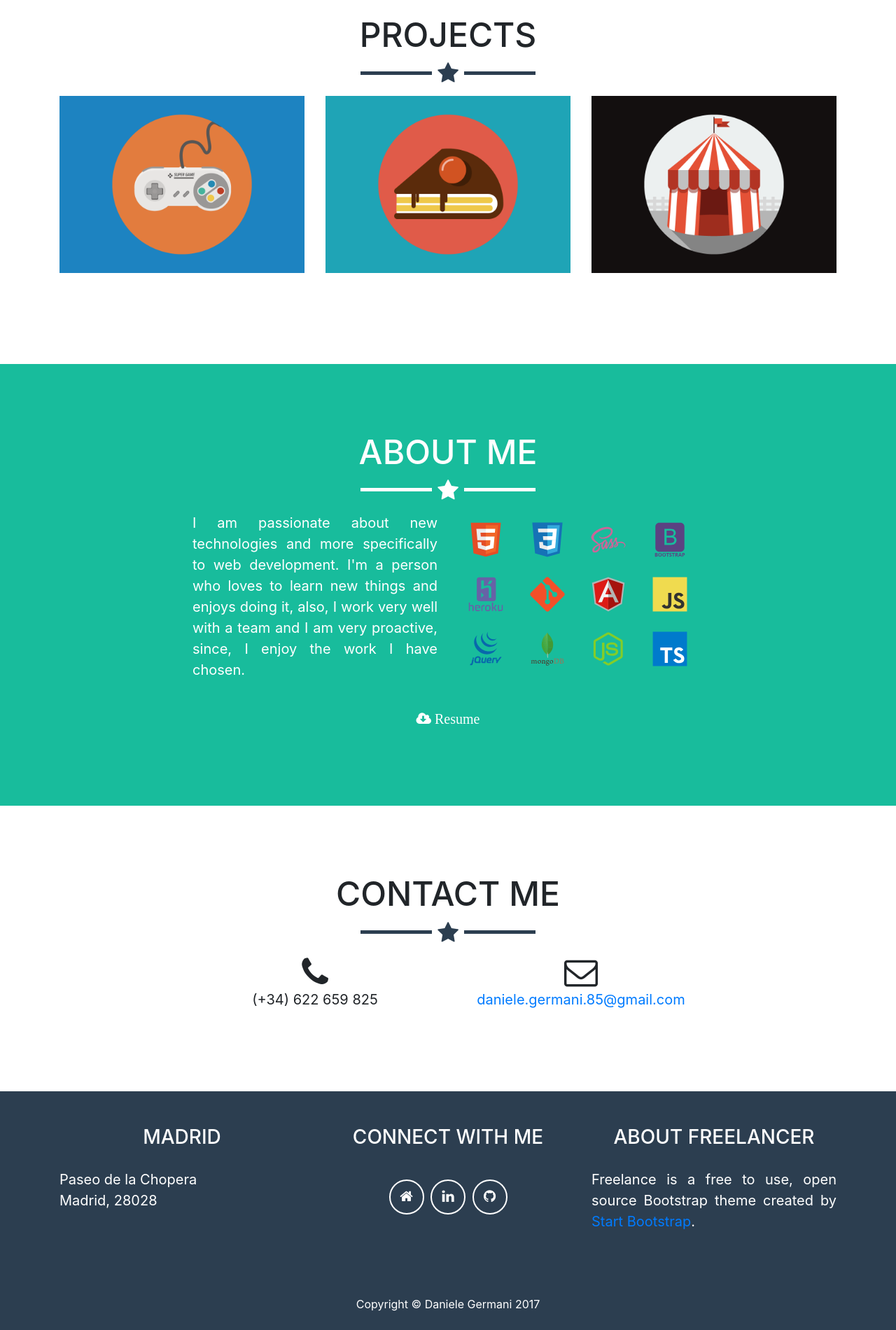
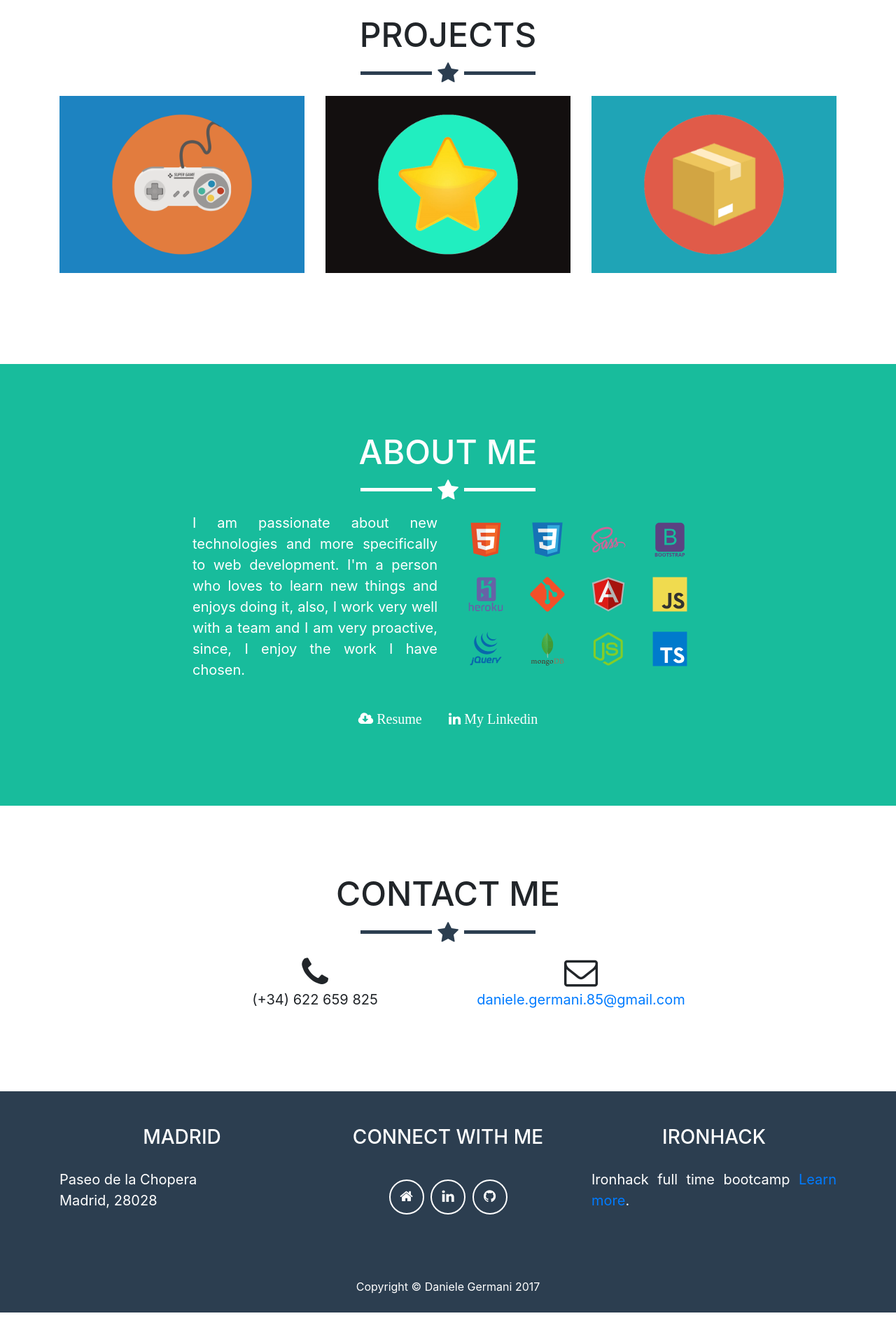
Before and after one commit to DanieleGermani/danielegermani.github.io, a website with bundled scripts: page index.html in a window 1280 px wide. Shown: the part 800-2700 px from the top of the page at 70% size. After the commit the page ends 2675 px from the top, so only its background shows below. Built offline with nearby package versions, Linux system fonts and the light colour scheme.

Commit message:
resumePdf added ,almost done, just change picts projects

```diff
--- a/css/freelancer.css
+++ b/css/freelancer.css
@@ -276,7 +276,7 @@ header.masthead .intro-text .skills {
 }
 
 #portfolio .portfolio-item .portfolio-link .caption .caption-content {
-  font-size: 20px;
+  font-size: 18px;
   position: absolute;
   top: 50%;
   width: 100%;
@@ -284,6 +284,9 @@ header.masthead .intro-text .skills {
   margin-top: -12px;
   text-align: center;
   color: white;
+  font-family: 'Montserrat', 'Helvetica Neue', Helvetica, Arial, sans-serif;
+  font-weight: 700;
+  text-transform: uppercase;
 }
 
 #portfolio .portfolio-item .portfolio-link .caption .caption-content i {
--- a/index.html
+++ b/index.html
@@ -75,7 +75,7 @@
             <a class="portfolio-link" href="#portfolioModal1" data-toggle="modal">
               <div class="caption">
                 <div class="caption-content">
-                  <i class="fa fa-search-plus fa-3x">Traffic Racer</i>
+                  <i class="fa fa-search-plus fa-3x">Racer</i>
                 </div>
               </div>
               <img class="img-fluid" src="img/portfolio/game.png" alt="">
@@ -88,7 +88,7 @@
                   <i class="fa fa-search-plus fa-3x">StarMeet</i>
                 </div>
               </div>
-              <img class="img-fluid" src="img/portfolio/cake.png" alt="">
+              <img class="img-fluid" src="img/portfolio/starmeet.png" alt="">
             </a>
           </div>
           <div class="col-sm-4 portfolio-item">
@@ -98,7 +98,7 @@
                   <i class="fa fa-search-plus fa-3x">Mbox</i>
                 </div>
               </div>
-              <img class="img-fluid" src="img/portfolio/circus.png" alt="">
+              <img class="img-fluid" src="img/portfolio/Mbox.png" alt="">
 
             </a>
           </div>
@@ -142,9 +142,11 @@ I'm a person who loves to learn new things and enjoys doing it, also, I work ver
             </div>
           </div>
           <div class="col-lg-8 mx-auto text-center">
-            <a href="resume.pdf" class="btn btn-lg btn-outline">
+            <a href="DanieleGermaniResume.pdf" class="btn btn-lg btn-outline">
               <i class="fa fa-cloud-download"> Resume</i>
-
+            </a>
+            <a href="https://www.linkedin.com/in/daniele-germani/" class="btn btn-lg btn-outline">
+              <i class="fa fa-linkedin"> My Linkedin</i>
             </a>
           </div>
         </div>
@@ -211,9 +213,9 @@ I'm a person who loves to learn new things and enjoys doing it, also, I work ver
               </ul>
             </div>
             <div class="footer-col col-md-4">
-              <h3>About Freelancer</h3>
-              <p>Freelance is a free to use, open source Bootstrap theme created by
-                <a href="http://startbootstrap.com">Start Bootstrap</a>.</p>
+              <h3>Ironhack</h3>
+              <p>Ironhack full time bootcamp
+                <a href="http://code.ironhack.com/web-dev-bootcamp-mad-es-sem/?utm_medium=cpc&utm_source=google&utm_campaign=brand-mad-es-search&utm_content=brand-coding-bootcamp&gclid=CjwKEAjwxJnNBRCMqNXM6vKAq1wSJADxf_5Bmat3jXe3HAy91sdCkLrkG2I86KrPFJiTb7SmDpGPRBoCTXDw_wcB">Learn more</a>.</p>
             </div>
           </div>
         </div>
@@ -339,7 +341,7 @@ I'm a person who loves to learn new things and enjoys doing it, also, I work ver
                 <div class="modal-body">
                   <h2>StarMeet</h2>
                   <hr class="star-primary">
-                  <img class="img-fluid img-centered" src="img/portfolio/circus.png" alt="">
+                  <img class="img-fluid img-centered" src="img/portfolio/starmeet.png" alt="">
                   <ul class="modal-body">
                   <h3>Project #2: Full-stack Application </h3>
                   <br>
@@ -442,7 +444,7 @@ I'm a person who loves to learn new things and enjoys doing it, also, I work ver
                 <div class="modal-body">
                   <h2>Mbox</h2>
                   <hr class="star-primary">
-                  <img class="img-fluid img-centered" src="img/portfolio/circus.png" alt="">
+                  <img class="img-fluid img-centered" src="img/portfolio/Mbox.png" alt="">
                   <ul class="modal-body">
                   <h3>Project #3: Full-stack MEAN Application</h3>
                   <br>
```
Also changed, not shown: img/portfolio/Mbox.png (added), img/portfolio/cabin.png (deleted), img/portfolio/cake.png (deleted), img/portfolio/circus.png (deleted), img/portfolio/safe.png (deleted), img/portfolio/starmeet.png (added), img/portfolio/submarine.png (deleted), img/profile.png (deleted), 1 other file.
